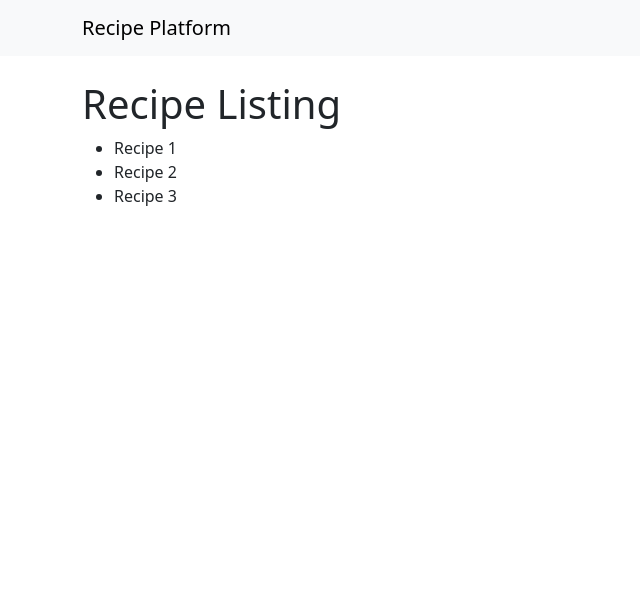
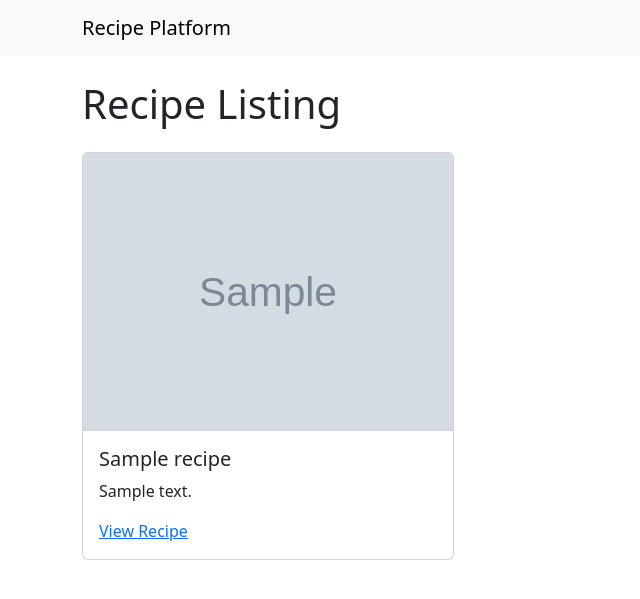
Before and after one commit to VanLance/tom_capstone, a Flask app: template templates/recipes.html in a window 1280 px wide. Shown: the top 599 px of the page, without its empty margins (0-640 px from the left). Run offline with Flask 3, Linux system fonts and the light colour scheme; the template is opened without the code that fills it: most values are stand-ins (such as "Sample title", 1, 10 or a date in 2020); grey boxes marked "Sample" are stand-in pictures.

Commit message:
Update recipes.html

```diff
--- a/templates/recipes.html
+++ b/templates/recipes.html
@@ -1,10 +1,27 @@
 {% extends 'base.html' %}
 
 {% block content %}
-<h1>Recipe Listing</h1>
-<ul>
+<h1 class="mb-4">Recipe Listing</h1>
+<div class="Row">
+    {% for recipe in recipes %}
+    <div class="col-md-4">
+        <div class="card mb-4">
+            <img src="{{ recipe.image }}" class="card-img-top" alt="{{ recipe.title }}">
+            <div class="card-body">
+                <h5 class="card-title">{{ recipe.title }}</h5>
+                <p class="card-text">{{ recipe.description }}</p>
+                <a href="#" class="btn-btn-primary">View Recipe</a>
+            </div>
+        </div>
+    </div>
+    {% endfor %}
+</div>
+{% endblock %}
+
+
+<!-- The unwanted list along with 3 recipe lists are no longer needed-->
+<!-- <ul>
   <li>Recipe 1</li>
   <li>Recipe 2</li>
   <li>Recipe 3</li>
-</ul>
-{% endblock %}
+</ul> -->
```
